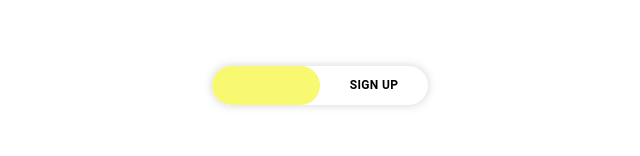
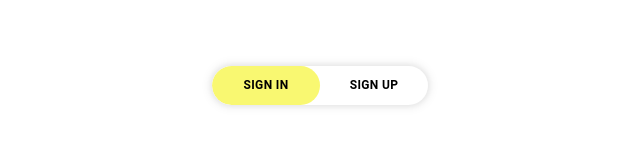
Before and after one commit to busy-birdCAGe/prayer-request-app, a React (Vite) app: page / in a window 1280 px wide. Shown: the part 368-524 px from the top of the page, without its empty margins (320-960 px from the left). Built offline with nearby package versions, Linux system fonts and the light colour scheme.

Commit message:
fix, removed unused imports and updated tabs text to always display

```diff
--- a/src/components/ToggleTheme.tsx
+++ b/src/components/ToggleTheme.tsx
@@ -1,5 +1,4 @@
-import { Box, Button, useTheme } from "@mui/material";
-import { useState } from "react";
+import { Box, Button } from "@mui/material";
 import { useThemeContext } from "../ThemeContext";
 
 const ToggleTheme = () => {
--- a/src/pages/authPage/AuthPage.tsx
+++ b/src/pages/authPage/AuthPage.tsx
@@ -3,10 +3,7 @@ import { Tabs, Tab, Box, Typography, useTheme } from "@mui/material";
 import SignUpForm from "./SignUpForm";
 import SignInForm from "./SignInForm";
 import unity from "../../assets/unity.svg";
-import unityWhite from "../../assets/unityWhite.svg"
-import ToggleTheme from "../../components/toggleTheme";
-import {env} from "../../../src/env";
-import { dark } from "@mui/material/styles/createPalette";
+import unityWhite from "../../assets/unityWhite.svg";
 import { useThemeContext } from "../../ThemeContext";
 const AuthPage = () => {
   const [tab, setTab] = useState(0);
@@ -16,7 +13,8 @@ const AuthPage = () => {
   };
 
   const boxShadowStyle = {
-    boxShadow: "0px 0px 4px 2px rgba(0, 0, 0, 0.05), 0px 0px 8px 4px rgba(0, 0, 0, 0.05)"
+    boxShadow:
+      "0px 0px 4px 2px rgba(0, 0, 0, 0.05), 0px 0px 8px 4px rgba(0, 0, 0, 0.05)",
   };
 
   const theme = useTheme();
@@ -29,8 +27,11 @@ const AuthPage = () => {
           mt: "20%",
         }}
       >
-
-      <img src={themeMode == "dark"? unityWhite : unity} alt="logo" style={{ width: 105 }} />
+        <img
+          src={themeMode == "dark" ? unityWhite : unity}
+          alt="logo"
+          style={{ width: 105 }}
+        />
         <Box sx={{ display: "flex", justifyContent: "center" }}>
           <Box sx={{ mt: 8 }}>
             <Tabs
@@ -46,11 +47,13 @@ const AuthPage = () => {
                   width: "108px",
                   minHeight: "20px",
                   fontWeight: "bold",
-                fontSize: "12px"
-
+                  fontSize: "12px",
                 },
                 // "& button:focus": { outlineColor: "transparent" },
-              "& button.Mui-selected": { bgcolor: theme.palette.primary.main},
+                "& button.Mui-selected": {
+                  bgcolor: theme.palette.primary.main,
+                  color: theme.palette.primary.light,
+                },
                 "& .MuiTabs-indicator": {
                   backgroundColor: "transparent",
                 },
```
Lines whose indentation alone changed are shown as unchanged.
